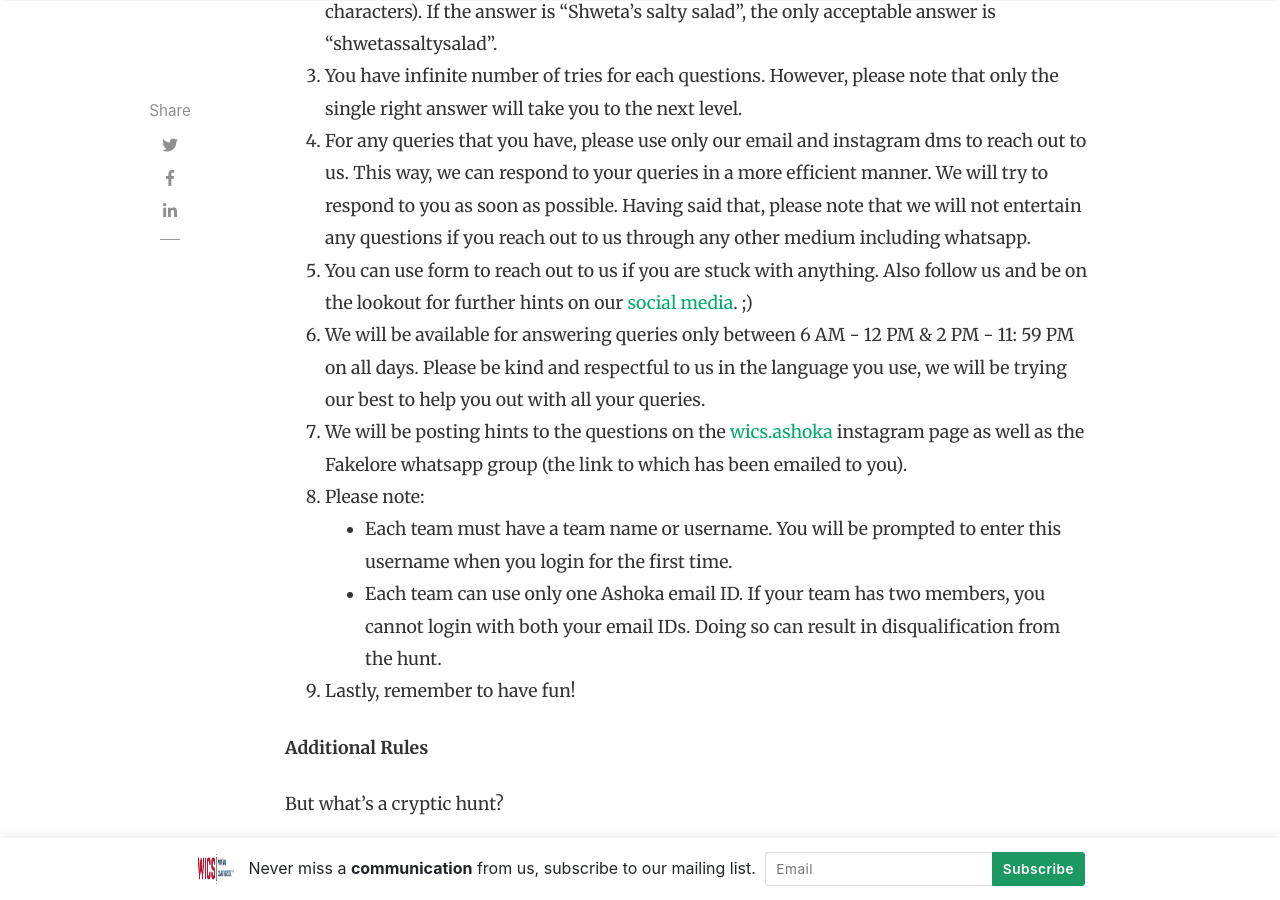
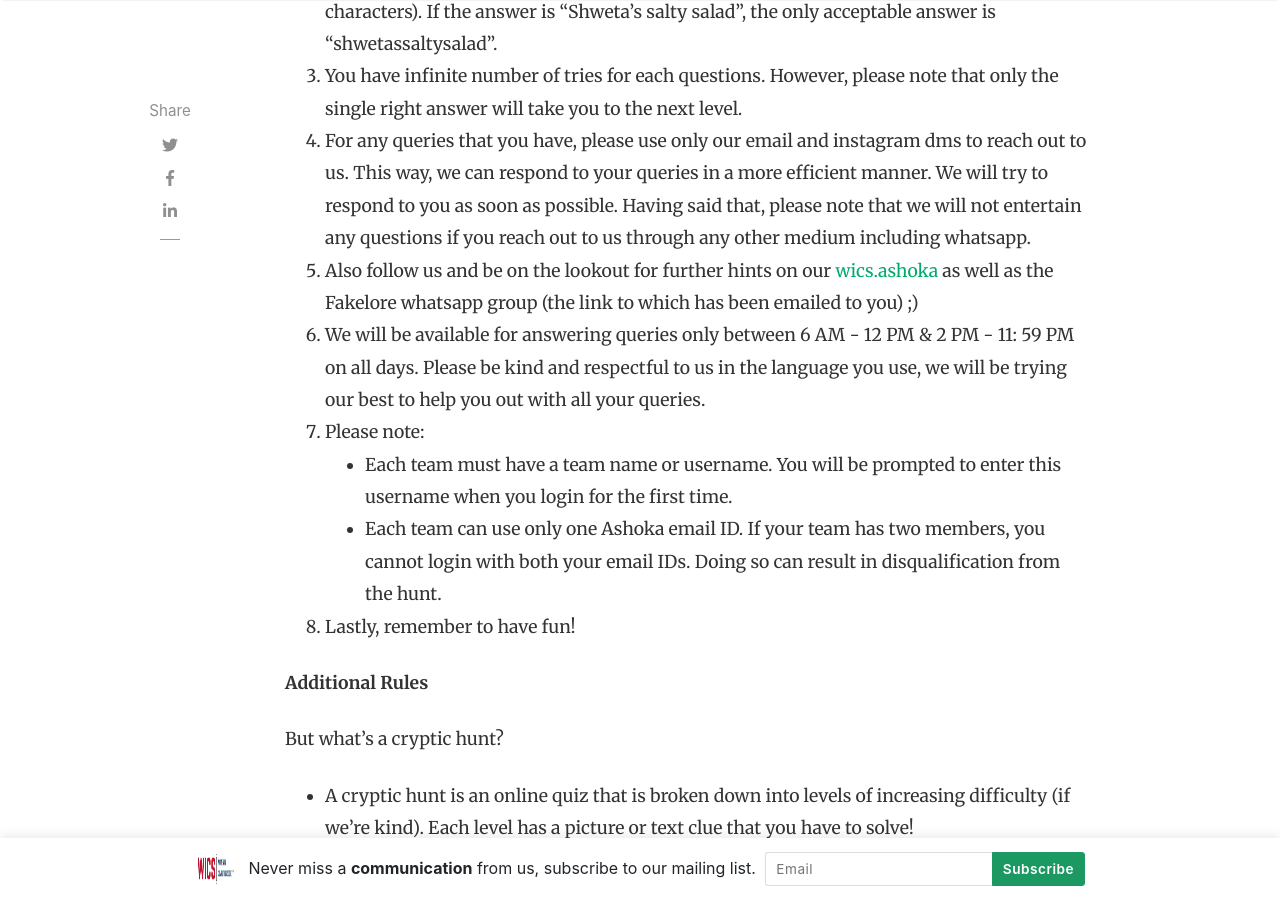
Before and after one commit to wics-ashoka/wics-ashoka.github.io, a Jekyll site: the page built from _posts/2021-09-17-cryptichuntfakelore.md, in a window 1280 px wide and 900 px high, scrolled down 1430 px. Built offline with Jekyll 4.4.1, drawn with Linux system fonts in a browser that asks for light colours; nearby versions of some CDN libraries; comment, search, counter and statistics services are not loaded.

Commit message:
Update 2021-09-17-cryptichuntfakelore.md

```diff
--- a/_posts/2021-09-17-cryptichuntfakelore.md
+++ b/_posts/2021-09-17-cryptichuntfakelore.md
@@ -25,9 +25,8 @@ Hello! This post contains instructional pointers for people who wish to particip
 1. The answers can only have lowercase alphanumeric characters (no space or special characters). If the answer is "Shweta's salty salad", the only acceptable answer is "shwetassaltysalad".
 1. You have infinite number of tries for each questions. However, please note that only the single right answer will take you to the next level.
 1. For any queries that you have, please use only our email and instagram dms to reach out to us. This way, we can respond to your queries in a more efficient manner. We will try to respond to you as soon as possible. Having said that, please note that we will not entertain any questions if you reach out to us through any other medium including whatsapp.
-1. You can use form to reach out to us if you are stuck with anything. Also follow us and be on the lookout for further hints on our [social media](https://wics-ashoka.github.io/about). ;)
+1. Also follow us and be on the lookout for further hints on our [wics.ashoka](https://www.instagram.com/wics.ashoka/) as well as the Fakelore whatsapp group (the link to which has been emailed to you) ;)
 1. We will be available for answering queries only between 6 AM - 12 PM & 2 PM - 11: 59 PM on all days. Please be kind and respectful to us in the language you use, we will be trying our best to help you out with all your queries.
-1. We will be posting hints to the questions on the [wics.ashoka](https://www.instagram.com/wics.ashoka/) instagram page as well as the Fakelore whatsapp group (the link to which has been emailed to you).
 1. Please note:
 	1. Each team must have a team name or username. You will be prompted to enter this username when you login for the first time.
 	1. Each team can use only one Ashoka email ID. If your team has two members, you cannot login with both your email IDs. Doing so can result in disqualification from the hunt.
```
